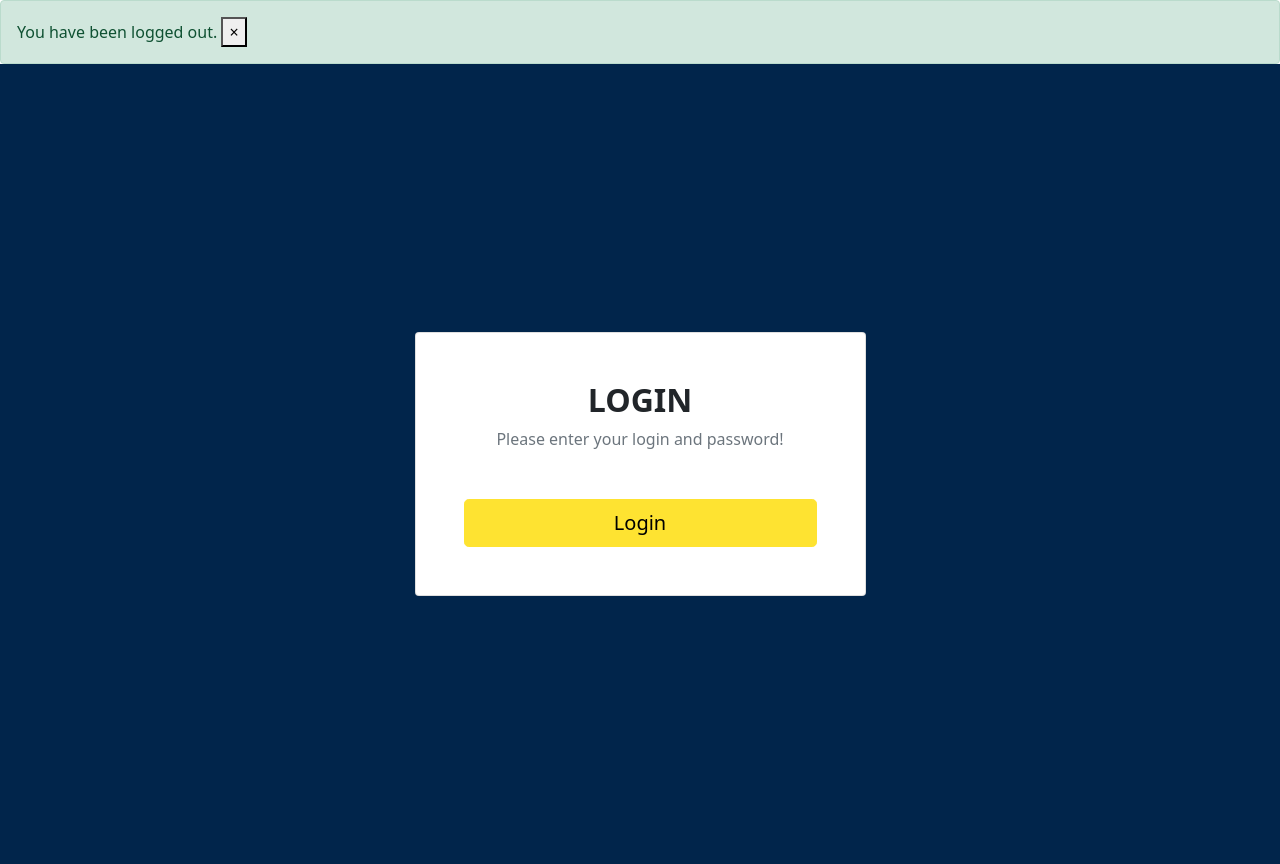
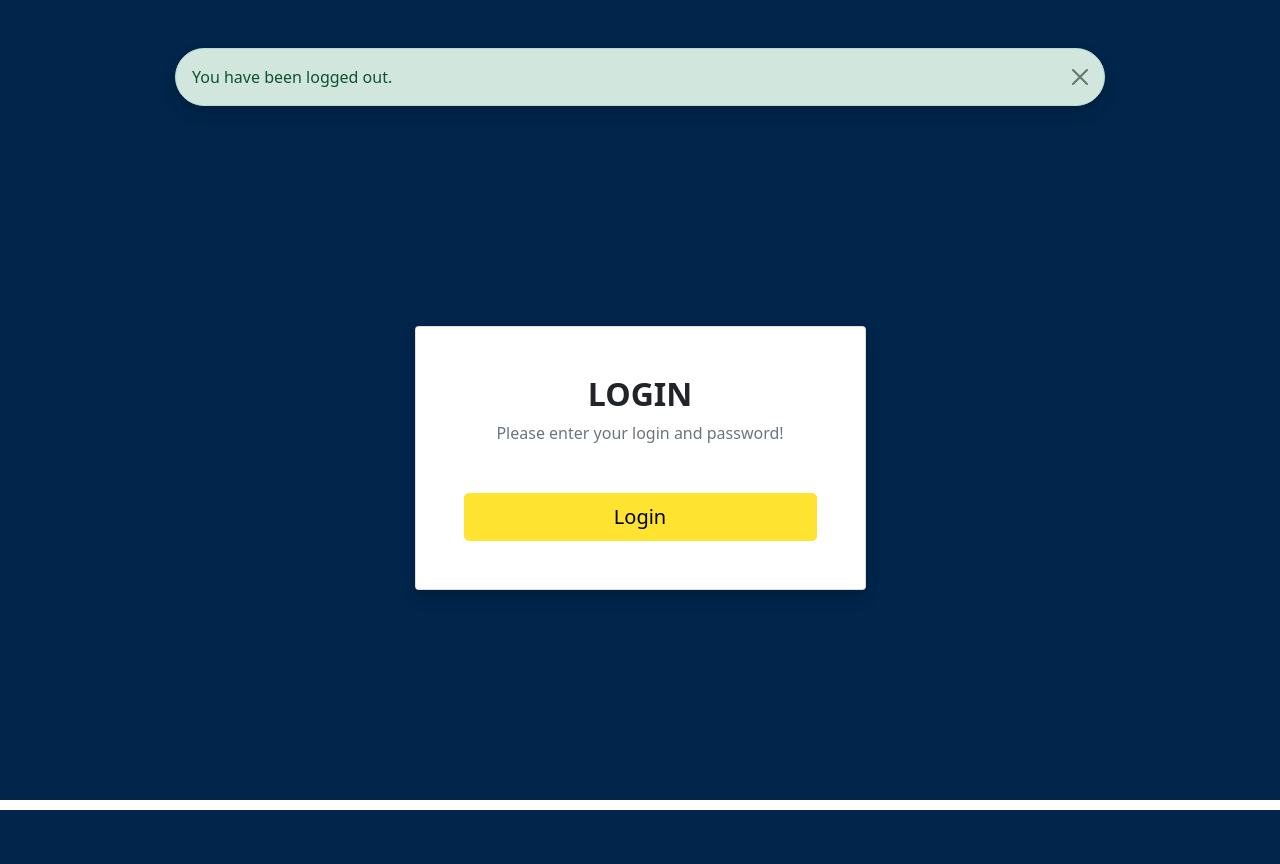
Before and after one commit to ollimeah/OpenShop, a Django app: page /staff/logout/ in a window 1280 px wide. After the commit the page ends 810 px from the top, so only its background shows below. Run offline with Django 3.2, Linux system fonts and the light colour scheme; parts of the project's set-up code (start-up, migrations or seed data) failed here and were passed over; some libraries are stand-ins or nearby versions.

Commit message:
Tidy up login messages

```diff
--- a/staff/templates/staff/login.html
+++ b/staff/templates/staff/login.html
@@ -2,27 +2,23 @@
 {% load widget_tweaks %}
 {% block title %} Staff Login {% endblock %}
 {% block content %}
+<section class="vh-100 primary-colour">
+  <div class="container py-5 h-100">
     {% if form.errors %}
-<div class="alert alert-danger alert-dismissible fade show mb-0" role="alert">
+    <div class="alert alert-danger alert-dismissible fade show my-0 rounded-pill col-10 mx-auto shadow" role="alert">
       Incorrect details. Please try again.
-  <button type="button" class="close" data-dismiss="alert" aria-label="Close">
-    <span aria-hidden="true">&times;</span>
-  </button>
+      <button type="button" class="btn-close" data-bs-dismiss="alert" aria-label="Close"></button>
     </div>
     {% endif %}
     {% if logout %}
-<div class="alert alert-success alert-dismissible fade show mb-0" role="alert">
+    <div class="alert alert-success alert-dismissible fade show my-0 rounded-pill col-10 mx-auto shadow" role="alert">
       You have been logged out.
-  <button type="button" class="close" data-dismiss="alert" aria-label="Close">
-    <span aria-hidden="true">&times;</span>
-  </button>
+      <button type="button" class="btn-close" data-bs-dismiss="alert" aria-label="Close"></button>
     </div>
     {% endif %}
-<section class="vh-100 primary-colour">
-  <div class="container py-5 h-100">
     <div class="row d-flex justify-content-center align-items-center h-100">
       <div class="col-10 col-md-8 col-lg-6 col-xl-5">
-        <div class="card shadow-2-strong rounded">
+        <div class="card shadow rounded">
           <div class="card-body p-5 text-center">
             <form action="{% url 'staff-login' %}" method="post">{% csrf_token %}
               <h2 class="fw-bold mb-2 text-uppercase">Login</h2>
```
Lines whose indentation alone changed are shown as unchanged.
